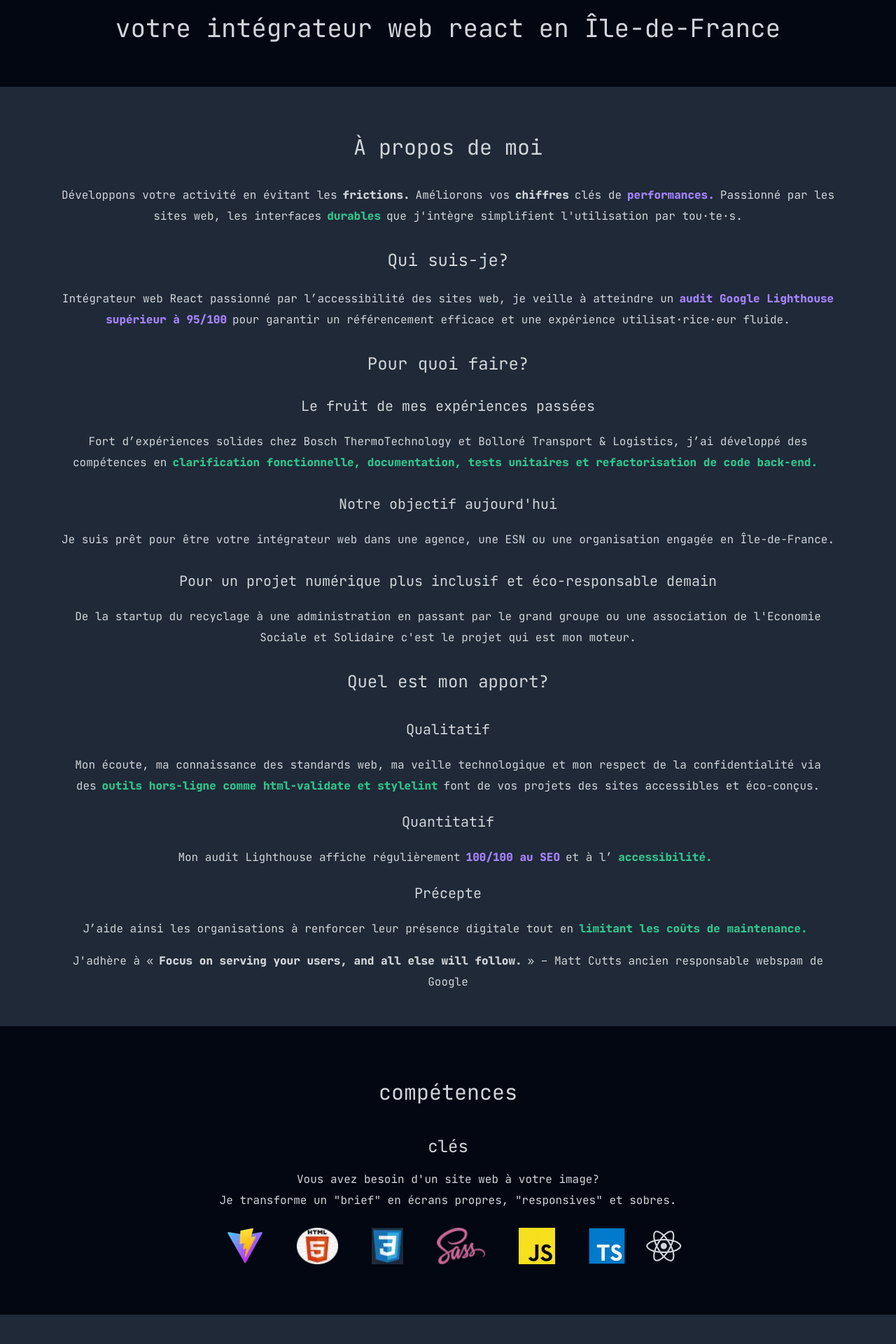
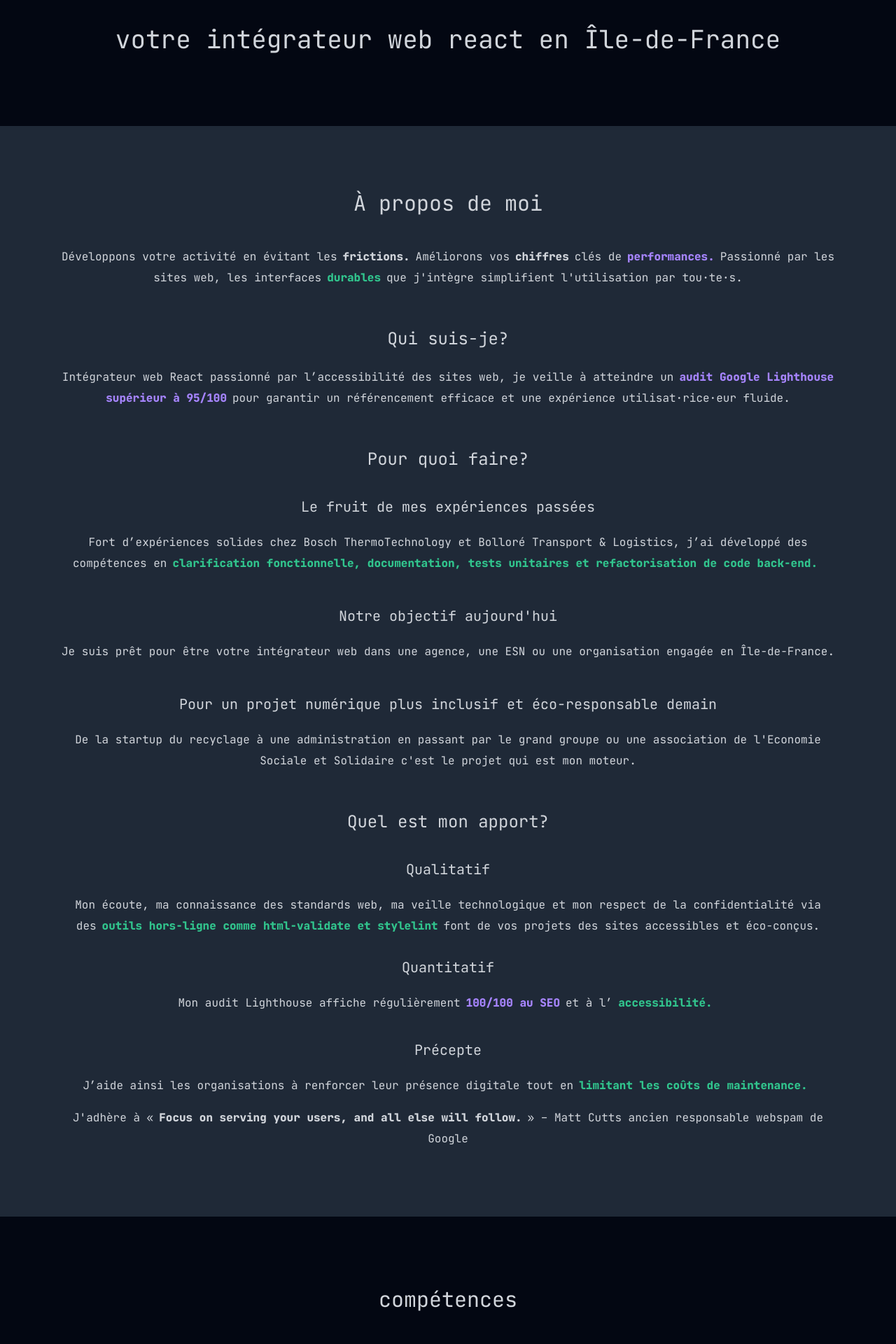
Before and after one commit to ericDev1o/OC900_p12_portfolio, a React (Vite) app: page / in a window 1280 px wide. Shown: the part 480-2400 px from the top of the page at 70% size. Built offline with nearby package versions, Linux system fonts and the light colour scheme.

Commit message:
Sections are spaced.

```diff
--- a/src/pages/Home.tsx
+++ b/src/pages/Home.tsx
@@ -20,8 +20,8 @@
           className="
             odd:bg-gray-950
             even:bg-gray-800
-            pt-16
-            pb-12
+            pt-20
+            pb-22
             px-20">
           <h1
             className="
@@ -54,7 +54,8 @@
         className="
           odd:bg-gray-950
           even:bg-gray-800
-          pb-12
+          pt-6
+          pb-24
           px-20
           "
         >
@@ -62,7 +63,7 @@
           id='moi&vous=nous'
           className="
           pt-14
-          pb-2
+          pb-4
           text-3xl
           leading-loose"
         >À propos de moi</h3>
@@ -108,7 +109,7 @@
         </p>
         <h4
           className='
-            pt-6
+            pt-12
             pb-4
             text-2xl
             leading-loose'
@@ -129,7 +130,7 @@
         </p>
         <h4
           className='
-            pt-6
+            pt-12
             pb-2
             text-2xl
             leading-loose'
@@ -138,7 +139,7 @@
         </h4>
         <h5
           className='
-            pt-2
+            pt-4
             pb-4
             text-xl
             leading-loose'
@@ -158,7 +159,7 @@
         </p>
         <h5
           className='
-            pt-6
+            pt-10
             pb-4
             text-xl
             leading-loose'
@@ -170,7 +171,7 @@
         </p>
         <h5
           className='
-            pt-6
+            pt-10
             pb-4
             text-xl
             leading-loose'
@@ -182,7 +183,7 @@
         </p>
         <h4
           className='
-            pt-6
+            pt-12
             pb-2
             text-2xl
             leading-loose'
@@ -210,7 +211,7 @@
         font de vos projets des sites accessibles et éco-conçus.
         <h5
         className='
-          pt-4
+          pt-6
           pb-4
           text-xl
           leading-loose'
@@ -237,7 +238,7 @@
         </span>
         <h5
           className='
-            pt-4
+            pt-8
             pb-4
             text-xl
             leading-loose'
@@ -271,13 +272,13 @@
         className="
           odd:bg-gray-950
           even:bg-gray-800
-          pb-12
+          pb-22
           px-20"
       >
         <h3
           id='competences'
           className="
-          pt-16
+          pt-22
           text-3xl
           leading-loose"
         >
@@ -285,17 +286,22 @@
         </h3>
         <h4
             className='
-              pt-6
-              pb-2
+              pt-10
+              pb-8
               text-2xl
               leading-loose'
           >
             clés
         </h4>
-        <p>
+        <p
+          className='text-xl'>
           Vous avez besoin d'un site web à votre image?
         </p>
-        <p>
+        <p
+           className='
+            pt-10
+            pb-10
+            text-xl'>
           Je transforme un "brief" en écrans propres, "responsives" et sobres.
         </p>
         <Skills />
@@ -323,13 +329,14 @@
         className="
           odd:bg-gray-950
           even:bg-gray-800
-          pb-12
+          pb-22
           px-20"
       >
         <h3
           id='parcours'
           className="
-            pt-16
+            pt-22
+            pb-6
             text-3xl
             leading-loose"
         >parcours</h3>
@@ -357,8 +364,10 @@
               target='_blank'
               className='
                 block
+                pt-4
                 px-4
                 py-2
+                pb-4
                 text-blue-500
                 hover:text-blue-600
                 hover:scale-110
@@ -372,7 +381,10 @@
             <LinkClickWarning />
           </div>
         </h5>
-        <p>
+        <p
+          className='
+            pt-4
+            pb-4'>
           à votre  service
         </p>
         <div
@@ -399,13 +411,14 @@
           </a>
           <LinkClickWarning />
         </div>
-        <h6>
+        <h6
+          className='pt-6'>
           22 avril 2024 à aujourd'hui
         </h6>
         <h4
           className="
-            pt-8
-            pb-8
+            pt-10
+            pb-12
             text-2xl
             leading-loose"
         >
@@ -459,7 +472,8 @@
         <h3
           id='contact'
           className="
-            pt-16
+            pt-22
+            pb-6
             text-3xl
             leading-loose"
         >
@@ -467,7 +481,8 @@
         </h3>
         <p
           className="
-            pt-4
+            pt-8
+            pb-16
             text-2xl"
         >
           Contribuons
@@ -558,10 +573,16 @@
           >
             <button
                 className="
-                  mt-2
+                  mt-18
+                  mb-10
+                  w-full
+                  sm:w-auto
+                  px-5
+                  py-2.5
                   text-2xl
+                  cursor-pointer
                   font-medium
-                  cursor-pointer
+                  text-center
                   text-gray-200
                   bg-blue-600
                   hover:bg-blue-700
@@ -569,11 +590,6 @@
                   focus:outline-none
                   focus:ring-blue-300
                   rounded-lg
-                  w-full
-                  sm:w-auto
-                  px-5
-                  py-2.5
-                  text-center
                   dark:bg-blue-600
                   dark:hover:bg-blue-700
                   dark:focus:ring-blue-800"
```
